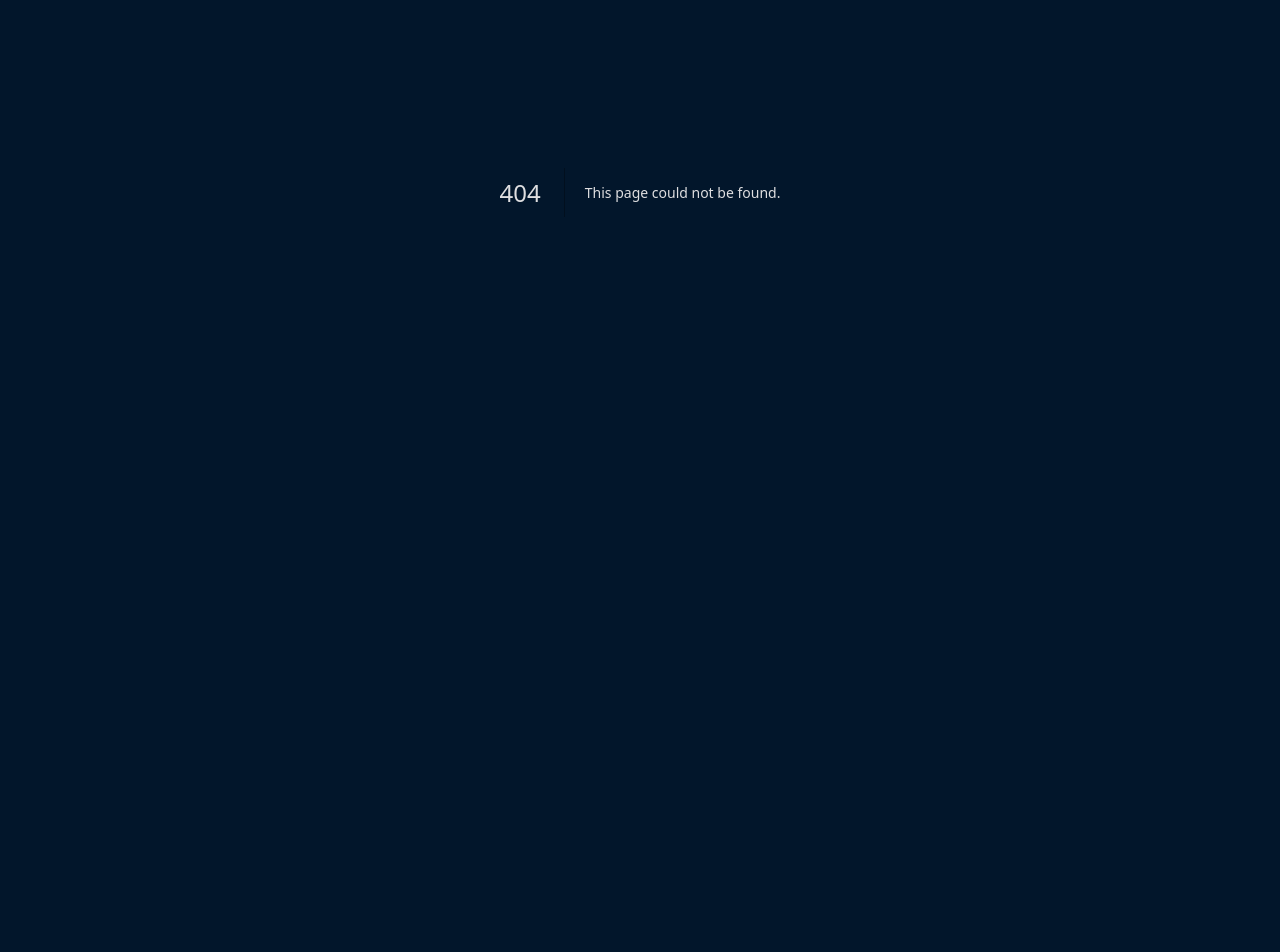
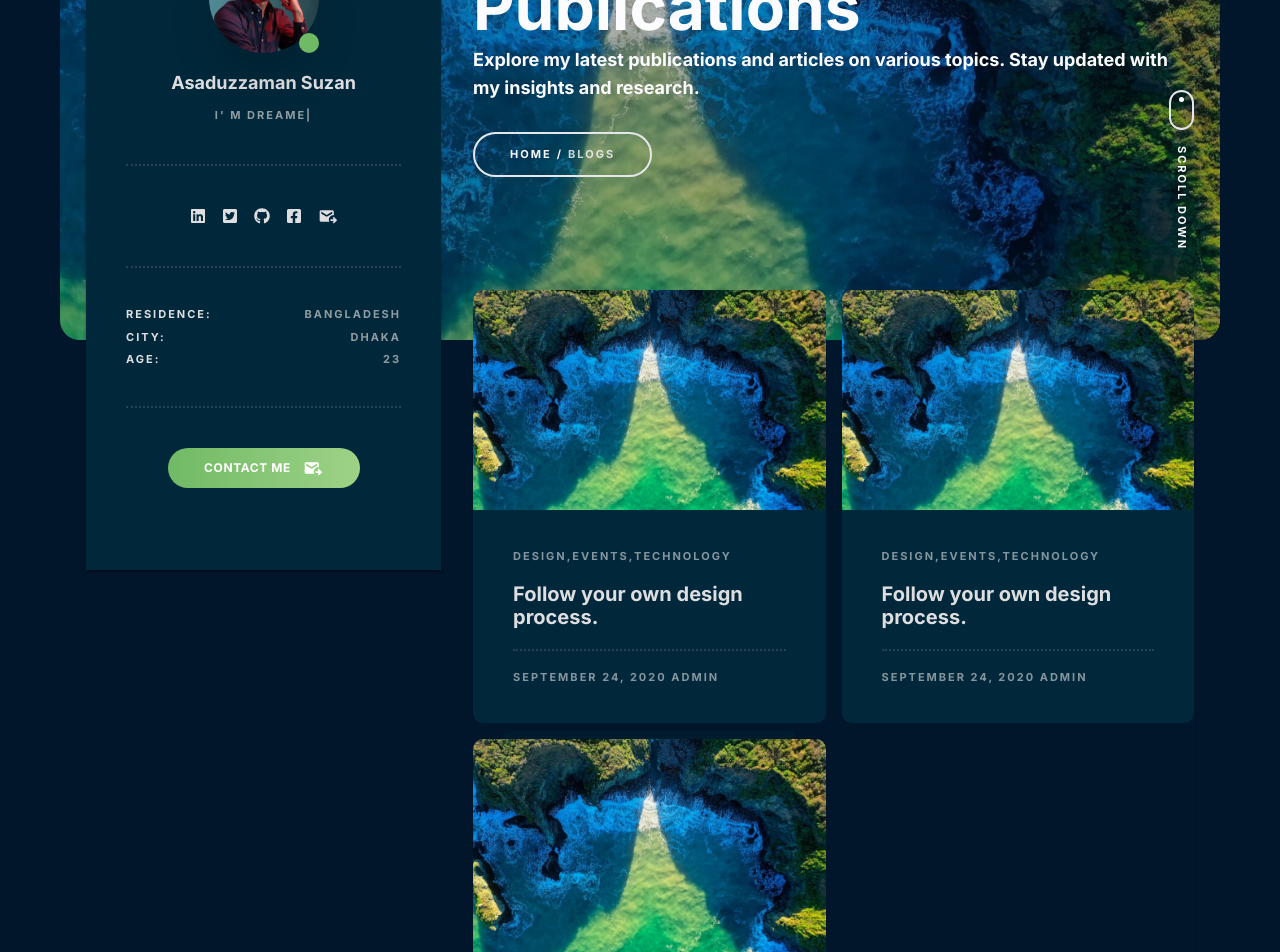
Before and after one commit to asadsuzan/sb-portfolio, a Next.js app: page /blogs in a window 1280 px wide. Before the commit this address had no page. Shown: the part 220-1172 px from the top of the page. Built offline with nearby package versions, Linux system fonts and the light colour scheme.

Commit message:
feat(ui): add blogs page

```diff
--- /dev/null
+++ b/app/blogs/page.jsx
@@ -0,0 +1,58 @@
+import BlogCard from "../ui/BlogCard";
+import Section from "../ui/Section";
+import UiWrapper from "../ui/UiWrapper";
+
+
+const BlogsPage = () => {
+     const bannerContent = (
+    <>
+     Publications
+
+        <p className=" text-lg">
+            Explore my latest publications and articles on various topics. Stay updated with my insights and research.
+        </p>
+    </>
+  );
+  const bannerProps = {
+    title: "my",
+    content: bannerContent,
+    bgpath: "./banner1.jpg",
+    pageName: "blogs",
+  };
+  const style = {
+    marginTop: "-50px",
+  };
+
+    return(
+        <UiWrapper
+        bannerProps={bannerProps} layoutStyles={style}>
+
+
+        <Section id="blogs" className="mb-[40px]">
+            <div className="grid grid-cols-1 md:grid-cols-2  gap-4">
+                <BlogCard
+                    title="Understanding React Hooks"
+                    description="A deep dive into the world of React Hooks and how they can simplify your code."
+                    date="2023-10-01"
+                    link="/blogs/react-hooks"
+                />
+                <BlogCard
+                    title="CSS Grid vs Flexbox"
+                    description="Comparing CSS Grid and Flexbox for responsive web design."
+                    date="2023-09-15"
+                    link="/blogs/css-grid-vs-flexbox"
+                />
+                <BlogCard
+                    title="JavaScript ES6 Features"
+                    description="Exploring the new features introduced in ES6 and how to use them effectively."
+                    date="2023-08-20"
+                    link="/blogs/es6-features"
+                />
+            </div>
+        </Section>
+
+        </UiWrapper>
+    )
+}
+
+export default BlogsPage;
```
